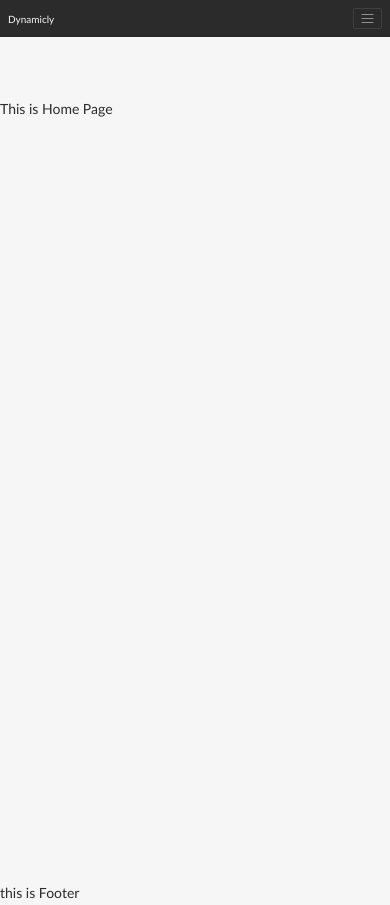
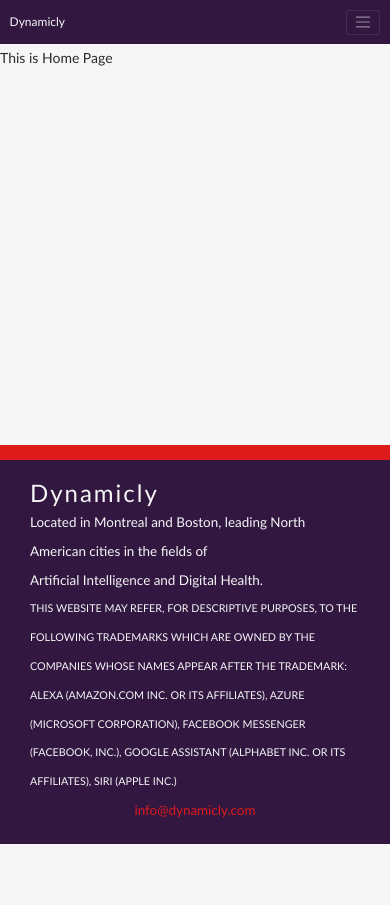
Before and after one commit to felix-le/dynamicly_project_interview_fe, a React (Create React App) app: page /home in a window 390 px wide. After the commit the page ends 844 px from the top, so only its background shows below. Built offline with nearby package versions, Linux system fonts and the light colour scheme.

Commit message:
updated readMe.md

```diff
--- a/public/index.html
+++ b/public/index.html
@@ -3,12 +3,8 @@
   <head>
     <meta charset="utf-8" />
     <link rel="icon" href="%PUBLIC_URL%/favicon.ico" />
-    <meta name="viewport" content="width=device-width, initial-scale=1" />
     <meta name="theme-color" content="#000000" />
-    <meta
-      name="description"
-      content="Web site created using create-react-app"
-    />
+    <meta name="description" content="A Dynamicly project" />
     <link rel="apple-touch-icon" href="%PUBLIC_URL%/logo192.png" />
     <!--
       manifest.json provides metadata used when your web app is installed on a
@@ -24,6 +20,36 @@
       work correctly both with client-side routing and a non-root public URL.
       Learn how to configure a non-root public URL by running `npm run build`.
     -->
+
+    <meta name="viewport" content="width=device-width, initial-scale=1.0" />
+    <meta httpEquiv="X-UA-Compatible" content="ie=edge" />
+
+    <meta property="og:locale" content="en_US" />
+    <meta property="og:type" content="website" />
+    <meta property="og:title" content="A Dynamicly website" />
+    <meta
+      property="og:description"
+      content="Dynamicly builds custom virtual assistants & AI-powered conversational bots for Marketing, Retail, Pharma & Health."
+    />
+    <meta property="og:url" content="https://dynamicly.com/" />
+    <meta property="og:site_name" content="Dynamicly" />
+    <meta property="og:image" content="%PUBLIC_URL%/favicon.ico" />
+    <meta property="og:image:width" content="500" />
+    <meta property="og:image:height" content="500" />
+
+    <meta name="keywords" content="chatbot, Felix le" />
+    <meta
+      name="description"
+      content="Dynamicly builds custom virtual assistants & AI-powered conversational bots for Marketing, Retail, Pharma & Health."
+    />
+    <meta name="robots" content="index, follow" />
+    <meta name="author" content="Felix" />
+    <meta name="copyright" content="Felix" />
+
+    <link rel="canonical" href="https://dynamicly.com/" />
+    <link rel="apple-touch-icon" href="%PUBLIC_URL%/logo192.png" />
+    <link rel="icon" href="%PUBLIC_URL%/logo192.png" type="image/png" />
+
     <title>Dynamicly</title>
   </head>
   <body>
--- a/src/components/commons/Footer.js
+++ b/src/components/commons/Footer.js
@@ -1,5 +1,33 @@
 const Footer = () => {
-  return <div>this is Footer</div>;
+  return (
+    <footer className='fixed-bottom'>
+      <div className='container'>
+        <div className='footer_wrapper d-flex flex-wrap text-white'>
+          <div className='footer_left col-md-8 col-12'>
+            <h1 className='text-white'>Dynamicly</h1>
+            <p>
+              Located in Montreal and Boston, leading North American cities in
+              the fields of <br /> Artificial Intelligence and Digital Health.
+            </p>
+            <p className='small'>
+              THIS WEBSITE MAY REFER, FOR DESCRIPTIVE PURPOSES, TO THE FOLLOWING
+              TRADEMARKS WHICH ARE OWNED BY THE COMPANIES WHOSE NAMES APPEAR
+              AFTER THE TRADEMARK: ALEXA (AMAZON.COM INC. OR ITS AFFILIATES),
+              AZURE (MICROSOFT CORPORATION), FACEBOOK MESSENGER (FACEBOOK,
+              INC.), GOOGLE ASSISTANT (ALPHABET INC. OR ITS AFFILIATES), SIRI
+              (APPLE INC.)
+            </p>
+          </div>
+
+          <div className='footer_right col-md-4 col-12 text-center mt-md-2'>
+            <a href='mailto:info@dynamicly.com' className='text-primary'>
+              info@dynamicly.com
+            </a>
+          </div>
+        </div>
+      </div>
+    </footer>
+  );
 };
 
 export default Footer;
--- a/src/components/commons/NavBar.js
+++ b/src/components/commons/NavBar.js
@@ -19,7 +19,7 @@
 
   return (
     <div>
-      <Navbar color='dark' dark expand='md'>
+      <Navbar color='dark' dark expand='md' className='navbar_custom'>
         <NavbarBrand tag={RRNavLink} to='/home' activeClassName='active'>
           Dynamicly
         </NavbarBrand>
--- a/src/container/Expense/ExpenseTable.js
+++ b/src/container/Expense/ExpenseTable.js
@@ -31,7 +31,7 @@
         actions: (
           <div className='btn-wrapper btn-table d-flex flex-md-row flex-column'>
             <button
-              className='btn btn-warning mr-2'
+              className='btn btn-warning'
               onClick={(e) => {
                 handleEdit(e, item._id);
               }}
--- a/src/container/Expense/index.js
+++ b/src/container/Expense/index.js
@@ -92,6 +92,7 @@
     });
   };
   return (
+    <div className='mt-5'>
       <div className='container'>
         <div className='table_wrapper'>
           {expensesState.isLoading && <Loading />}
@@ -128,6 +129,7 @@
           />
         )}
       </div>
+    </div>
   );
 };
 
--- a/src/scss/_custom.scss
+++ b/src/scss/_custom.scss
@@ -22,3 +22,21 @@
     color: #ccc;
   }
 }
+
+.btn-wrapper {
+  .btn-warning {
+    margin-right: 0.5rem;
+    @include media-breakpoint-down(sm) {
+      margin-right: 0;
+      margin-bottom: 0.5rem;
+    }
+  }
+}
+
+footer {
+  background: #321741;
+}
+
+.navbar_custom {
+  background: #321741 !important;
+}
--- a/src/scss/_responsive.css
+++ b/src/scss/_responsive.css
@@ -26,13 +26,3 @@
     font-size: 60%;
   }
 }
-@media (max-width: 767.98px) {
-  html {
-    font-size: 60%;
-  }
-}
-@media (max-width: 576px) {
-  html {
-    font-size: 50%;
-  }
-}
--- a/src/scss/default/_layout.scss
+++ b/src/scss/default/_layout.scss
@@ -65,6 +65,5 @@
   overflow: hidden;
 }
 main {
-  padding-top: 60px;
-  height: 100vh;
+  height: 100%;
 }
```
Also changed, not shown: 1 other file (tests, documents, lock files or other folders). Lines whose indentation alone changed are shown as unchanged.
